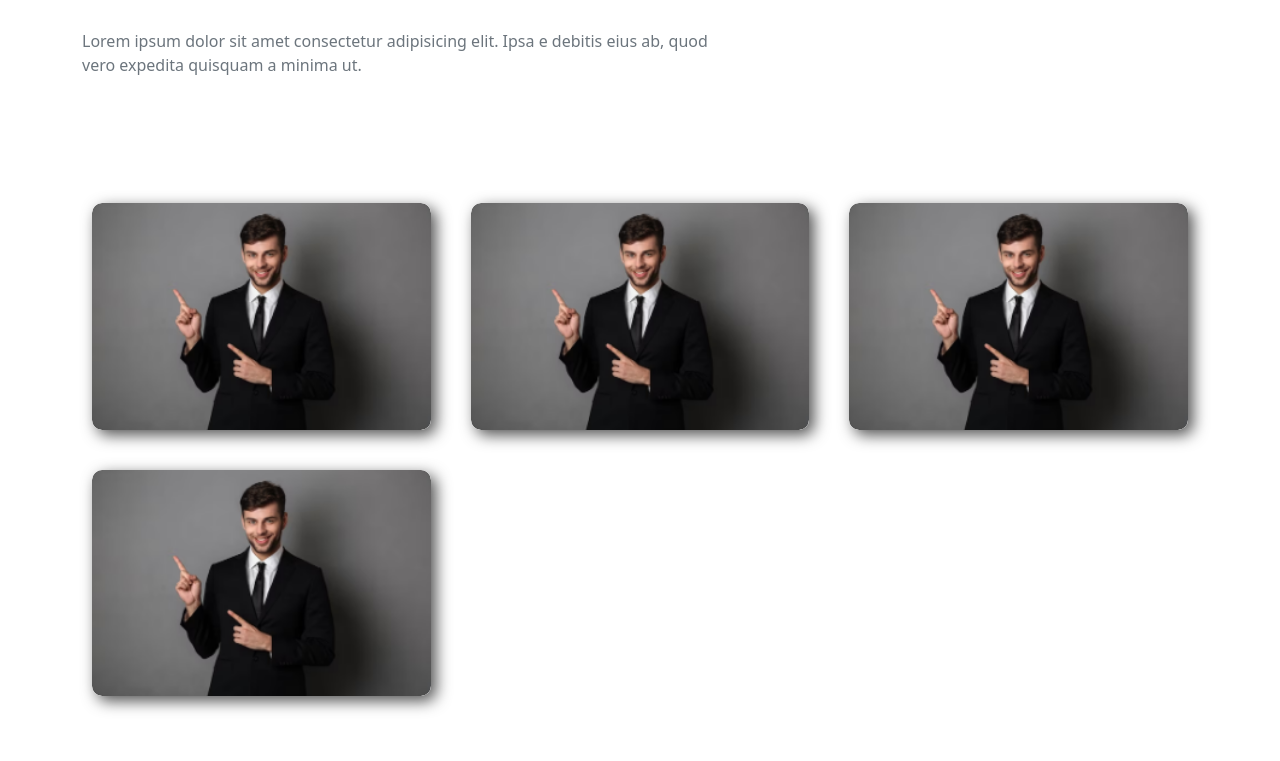
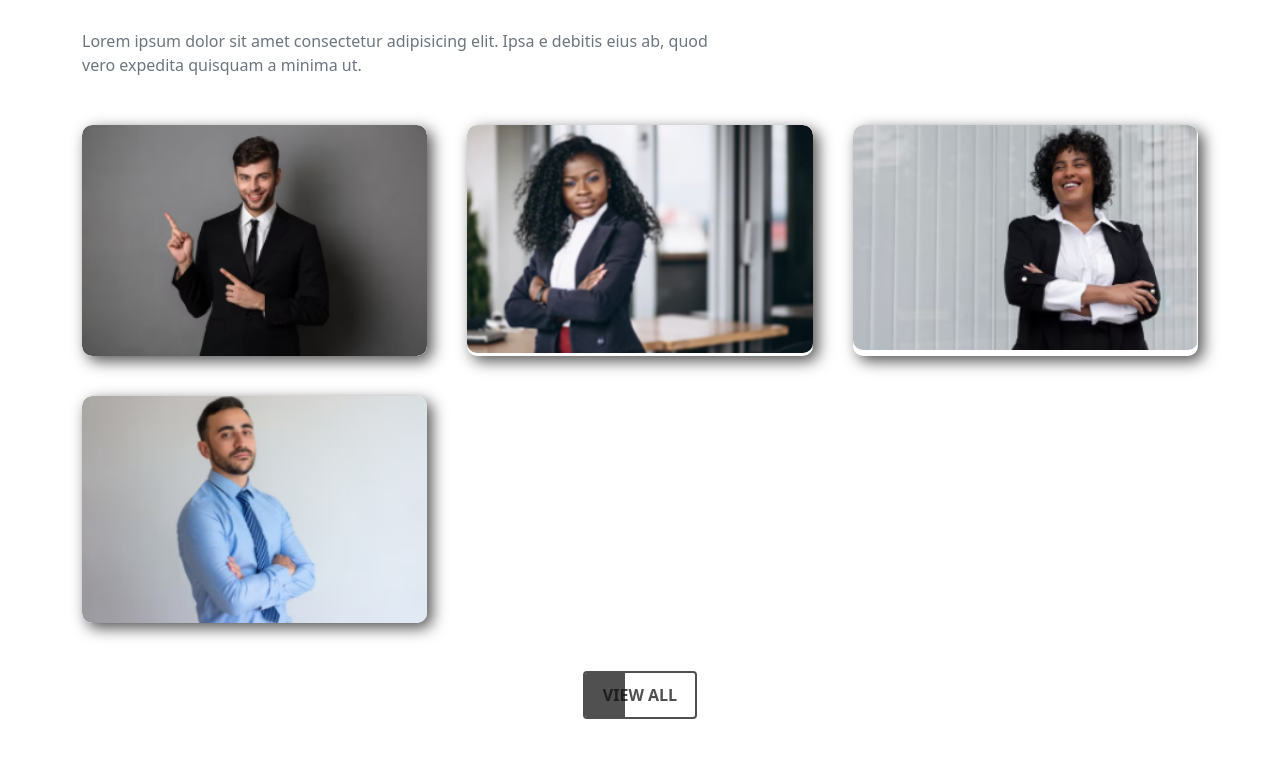
Before and after one commit to redoyhossin/e-commerce-website-use-bootstrap, a plain HTML site: page index.html in a window 1280 px wide. Shown: the part 3340-4101 px from the top of the page. Drawn offline with nearby package versions, Linux system fonts and the light colour scheme; files whose address does not match are found by name.

Commit message:
allsectionCommentAdd

```diff
--- a/index.html
+++ b/index.html
@@ -57,6 +57,7 @@
   </head>
 
   <body>
+    <!-- header start  -->
     <header>
       <section>
         <!-------------------------
@@ -271,6 +272,7 @@
           ---------------------------- -->
       </section>
     </header>
+    <!-- header End  -->
 
     <!-- main start -->
     <main>
@@ -313,11 +315,9 @@
         </div>
         <!-- Discover Our Popular Courses End-->
 
-
         <!-- Discover Our Popular Courses Card start-->
 
-
-        <div class="courses-cad row row-cols-1  gx-0">
+        <div class="courses-cad row row-cols-1 gx-0">
           <div class="card mb-3 me-4" style="max-width: 540px">
             <div class="row g-0">
               <div class="col-md-4">
@@ -591,7 +591,7 @@
           </div>
         </div>
         <!-- modal End-->
-
+        <!-- Courses VIEW ALL Start -->
         <section>
           <div class="link-btn mt-4 fw-bolder container">
             <div class="text-center">
@@ -604,11 +604,13 @@
             </div>
           </div>
         </section>
+        <!-- Courses VIEW ALL End -->
       </section>
       <!-----------------
                  Course section End
                 ----------------------- -->
 
+      <!-- aside Start -->
       <aside>
         <!-----------
                    Blog section state
@@ -667,7 +669,7 @@
                    Blog section end
                    ----------------------->
 
-        <!-- Meet Our Successfull Students -->
+        <!-- Meet Our Successfull Students Start-->
         <div class="student container" id="Success">
           <div class="student">
             <div class="title">
@@ -686,7 +688,7 @@
             <div class="">
               <div class="card-area">
                 <div class="wapper">
-                  <div class="box-area">
+                  <div class="box-area mt-5">
                     <div class="box">
                       <img
                         src="images/student/student-1.png"
@@ -701,7 +703,7 @@
                     </div>
                     <div class="box">
                       <img
-                        src="images/student/student-1.png"
+                        src="images/student/student-2.png"
                         class="card-img-top order-sm-first"
                         alt="student-1"
                       />
@@ -713,7 +715,7 @@
                     </div>
                     <div class="box">
                       <img
-                        src="images/student/student-1.png"
+                        src="images/student/student-3.png"
                         class="card-img-top order-sm-first"
                         alt="student-1"
                       />
@@ -725,7 +727,7 @@
                     </div>
                     <div class="box">
                       <img
-                        src="images/student/student-1.png"
+                        src="images/student/student-4.png"
                         class="card-img-top order-sm-first"
                         alt="student-1"
                       />
@@ -749,6 +751,9 @@
         </div>
         <!-- Meet Our Successfull Students end-->
       </aside>
+
+      <!-- aside Start -->
+
 
       <!--------------------
                  Register section state
@@ -874,7 +879,7 @@
                          Register section end
                         ---------------------------->
 
-      <!-- student-feedback -->
+      <!-- student-feedback Start-->
       <div class="container student-feedback mb-5">
         <div class="text-center my-5 px-5">
           <h1>Some Students Feedback</h1>
@@ -1126,9 +1131,9 @@
           </div>
         </div>
       </div>
-      <!-- student-feedback -->
+      <!-- student-feedback  End-->
 
-      <!-- question -->
+      <!-- question  Start-->
 
       <div class="question">
         <div class="text-center my-5 px-5">
@@ -1141,7 +1146,9 @@
           </p>
         </div>
       </div>
+       <!-- question  End-->
 
+       <!-- accordion Start -->
       <div class="container">
         <div class="accordion" id="accordionPanelsStayOpenExample ">
           <div class="accordion-item accordionStye">
@@ -1349,8 +1356,9 @@
           </div>
         </div>
       </div>
+       <!-- accordion End -->
 
-      <!-- question -->
+       <!-- Companies Are Start -->
 
       <section class="container">
         <div
@@ -1389,10 +1397,12 @@
           </div>
         </div>
       </section>
+       <!-- Companies Are End -->
+
     </main>
 
-    <!-- main end -->
-
+    <!-- main section end -->
+    <!-- footer section Start -->
     <footer style="height: 380px; background-color: black" class="mt-5 pt-5">
       <div class="text-center mt-5">
         <p class="h1 text-bold text-white">Online-Academi</p>
@@ -1437,6 +1447,9 @@
       </div>
     </footer>
 
+    <!-- footer section Start -->
+
+
     <!----------
          Link-Bootstrap -->
 
--- a/style.css
+++ b/style.css
@@ -5,7 +5,7 @@
   box-sizing: border-box;
 }
 
-/* common */
+/* common Btn*/
 
 .Btn-Fast-hover {
   color: white;
@@ -137,7 +137,7 @@
   color: white;
 }
 /* check-out-btn */
-/* common */
+/* common Btn*/
 
 /* Animation-Button  */
 
@@ -228,7 +228,7 @@
   height: 80vh;
   object-fit: cover;
 }
-
+/* Navbar-fixed  */
 .Navbar-fixed {
   position: fixed;
   width: 100%;
@@ -266,19 +266,19 @@
 
 /* Cards Animation */
 
-.wapper {
+/* .wapper {
   padding: 10px 10px;
-}
+} */
 
-.card-area {
+/* .card-area {
   padding: 50px 0;
-}
+} */
 
 .box-area {
   display: grid;
   grid-template-columns: repeat(auto-fit, minmax(250px, 1fr));
   gap: 40px;
-  margin-top: 50px;
+  /* margin-top: 50px; */
 }
 
 .box {
```
